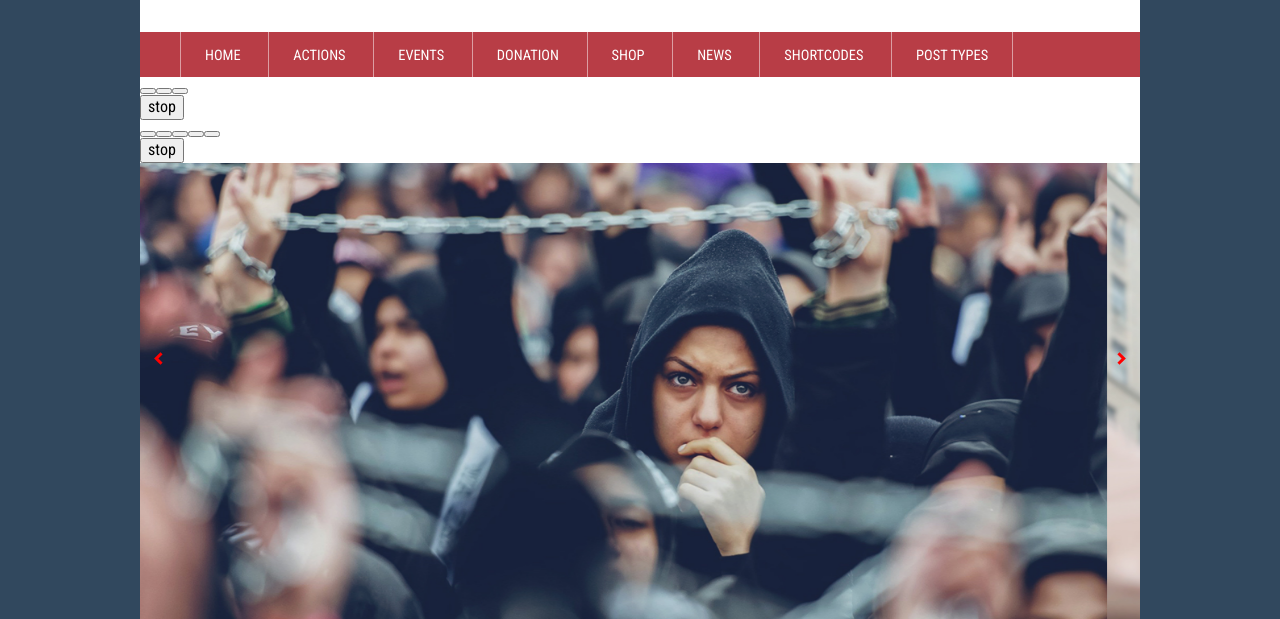
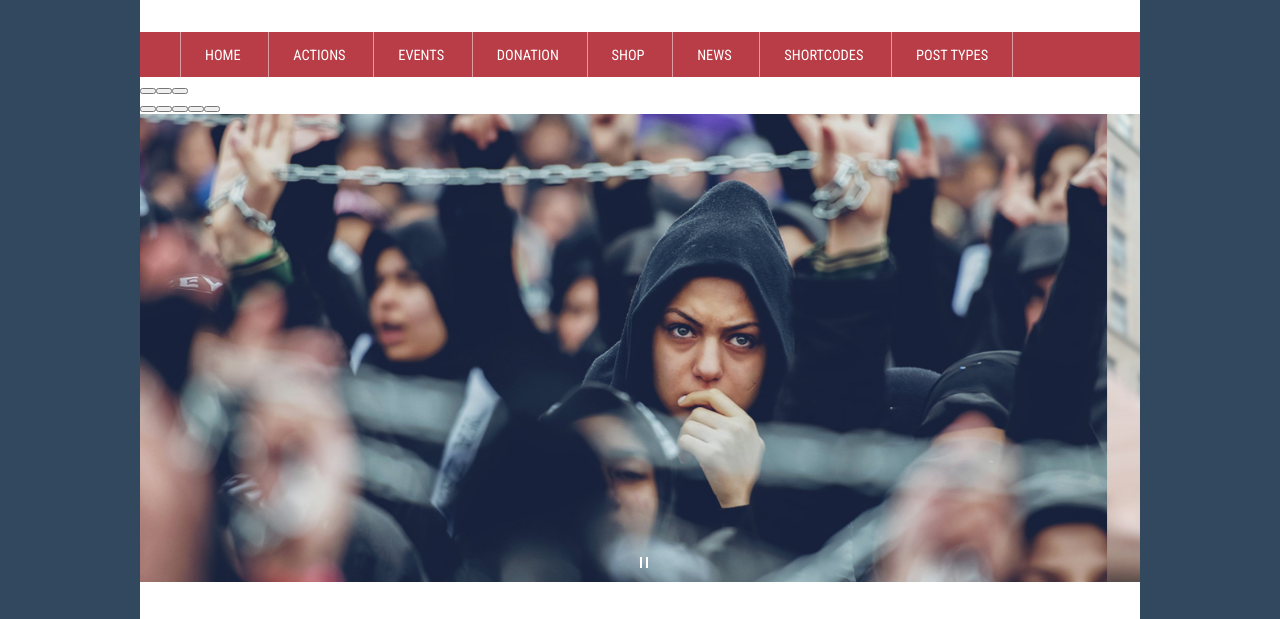
Before and after one commit to LaurenCoker512/clone-social, a website built with webpack: page app/index.html in a window 1280 px wide. Shown: the part 102-721 px from the top of the page. Built offline with nearby package versions, Linux system fonts and the light colour scheme.

Commit message:
Added styling for slider controls

```diff
--- a/app/assets/scripts/app.js
+++ b/app/assets/scripts/app.js
@@ -7,7 +7,10 @@ var slider = tns({
     autoplay: true,
     speed: 2000,
     controlsText: "",
-    controlsContainer: ".large-hero__nav"
+    controlsContainer: ".large-hero__nav",
+    autoplayText: ["", ""],
+    autoplayButton: ".large-hero__start-btn",
+    autoplayButtonOutput: false
 });
 
 console.log("Hello!");
--- a/app/assets/styles/modules/_large-hero.css
+++ b/app/assets/styles/modules/_large-hero.css
@@ -1,5 +1,9 @@
 .large-hero {
     position: relative;
+
+    &:hover .large-hero__arrow {
+        opacity: 1;
+    }
 
     &__content {
         width: 100%;
@@ -23,50 +27,45 @@
     &__arrow {
         position: absolute;
         top: 50%;
+        border: solid #fff;
+        border-width: 0 2px 2px 0;
+        display: inline-block;
+        padding: 0.8rem;
+        z-index: 10;
+        opacity: 0;
+        transition: all 0.2s linear;
 
-        border: solid red;
-        border-width: 0 3px 3px 0;
-        display: inline-block;
-        padding: 3px;
-        z-index: 10;
+        &:hover {
+            cursor: pointer;
+        }
 
         &--left {
             transform: rotate(135deg);
-            left: 1rem;
+            left: 1.5rem;
         }
 
         &--right {
             transform: rotate(-45deg);
-            right: 1rem;
+            right: 1.5rem;
         }
     }
-}
 
-/* .tns-outer {
-    position: relative;
+    &__start {
+        position: absolute;
+        top: 95%;
+        left: 50%;
+        /* color: #fff;
+        font-size: 0.5rem; */
 
-    & > button {
-        position: absolute;
-        z-index: 5;
+        &:hover {
+            cursor: pointer;
+        }
+    }
+
+    &__start-btn {
+        width: 8px;
+        height: 11px;
+        border-right: 2px solid #fff;
+        border-left: 2px solid #fff;
     }
 }
-
-.tns-controls {
-    position: absolute;
-    z-index: 5;
-
-    &:first-child {
-        left: 1rem;
-        top: 50%;
-    }
-
-    &:last-child {
-        right: 1rem;
-        top: 50%;
-    }
-}
-
-.tns-nav {
-    position: absolute;
-    z-index: 5;
-} */
--- a/app/index.html
+++ b/app/index.html
@@ -90,6 +90,9 @@
         <div class="large-hero__nav">
             <i class="large-hero__arrow large-hero__arrow--left"></i>
             <i class="large-hero__arrow large-hero__arrow--right"></i>
+        </div>
+        <div class="large-hero__start">
+            <div class="large-hero__start-btn"></div>
         </div>
     </section>
 
--- a/app/temp/scripts/App.js
+++ b/app/temp/scripts/App.js
@@ -1 +1 @@
-!function(e){var t={};function n(r){if(t[r])return t[r].exports;var o=t[r]={i:r,l:!1,exports:{}};return e[r].call(o.exports,o,o.exports,n),o.l=!0,o.exports}n.m=e,n.c=t,n.d=function(e,t,r){n.o(e,t)||Object.defineProperty(e,t,{configurable:!1,enumerable:!0,get:r})},n.r=function(e){Object.defineProperty(e,"__esModule",{value:!0})},n.n=function(e){var t=e&&e.__esModule?function(){return e.default}:function(){return e};return n.d(t,"a",t),t},n.o=function(e,t){return Object.prototype.hasOwnProperty.call(e,t)},n.p="",n(n.s=1)}([,function(e,t,n){"use strict";tns({container:".large-hero__content",items:1,slideBy:1,autoplay:!0,speed:2e3,controlsText:"",controlsContainer:".large-hero__nav"});console.log("Hello!")}]);
+!function(t){var e={};function n(o){if(e[o])return e[o].exports;var r=e[o]={i:o,l:!1,exports:{}};return t[o].call(r.exports,r,r.exports,n),r.l=!0,r.exports}n.m=t,n.c=e,n.d=function(t,e,o){n.o(t,e)||Object.defineProperty(t,e,{configurable:!1,enumerable:!0,get:o})},n.r=function(t){Object.defineProperty(t,"__esModule",{value:!0})},n.n=function(t){var e=t&&t.__esModule?function(){return t.default}:function(){return t};return n.d(e,"a",e),e},n.o=function(t,e){return Object.prototype.hasOwnProperty.call(t,e)},n.p="",n(n.s=1)}([,function(t,e,n){"use strict";tns({container:".large-hero__content",items:1,slideBy:1,autoplay:!0,speed:2e3,controlsText:"",controlsContainer:".large-hero__nav",autoplayText:["",""],autoplayButton:".large-hero__start-btn",autoplayButtonOutput:!1});console.log("Hello!")}]);
--- a/app/temp/styles/styles.css
+++ b/app/temp/styles/styles.css
@@ -806,6 +806,10 @@ body {
     position: relative;
 }
 
+.large-hero:hover .large-hero__arrow {
+        opacity: 1;
+    }
+
 .large-hero__content {
         width: 100%;
     }
@@ -831,54 +835,50 @@ body {
 .large-hero__arrow {
         position: absolute;
         top: 50%;
+        border: solid #fff;
+        border-width: 0 2px 2px 0;
+        display: inline-block;
+        padding: 0.8rem;
+        z-index: 10;
+        opacity: 0;
+        transition: all 0.2s linear;
+    }
 
-        border: solid red;
-        border-width: 0 3px 3px 0;
-        display: inline-block;
-        padding: 3px;
-        z-index: 10;
-    }
+.large-hero__arrow:hover {
+            cursor: pointer;
+        }
 
 .large-hero__arrow--left {
             -webkit-transform: rotate(135deg);
                     transform: rotate(135deg);
-            left: 1rem;
+            left: 1.5rem;
         }
 
 .large-hero__arrow--right {
             -webkit-transform: rotate(-45deg);
                     transform: rotate(-45deg);
-            right: 1rem;
+            right: 1.5rem;
         }
 
-/* .tns-outer {
-    position: relative;
-
-    & > button {
+.large-hero__start {
         position: absolute;
-        z-index: 5;
-    }
-}
-
-.tns-controls {
-    position: absolute;
-    z-index: 5;
-
-    &:first-child {
-        left: 1rem;
-        top: 50%;
+        top: 95%;
+        left: 50%;
     }
 
-    &:last-child {
-        right: 1rem;
-        top: 50%;
+/* color: #fff;
+        font-size: 0.5rem; */
+
+.large-hero__start:hover {
+            cursor: pointer;
+        }
+
+.large-hero__start-btn {
+        width: 8px;
+        height: 11px;
+        border-right: 2px solid #fff;
+        border-left: 2px solid #fff;
     }
-}
-
-.tns-nav {
-    position: absolute;
-    z-index: 5;
-} */
 
 .main-nav {
     background-color: #b83d46;
```
